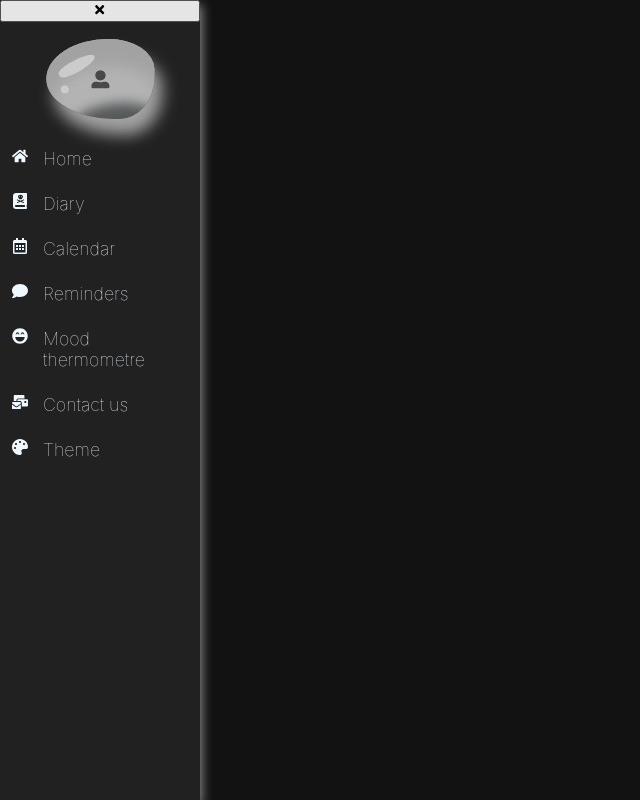
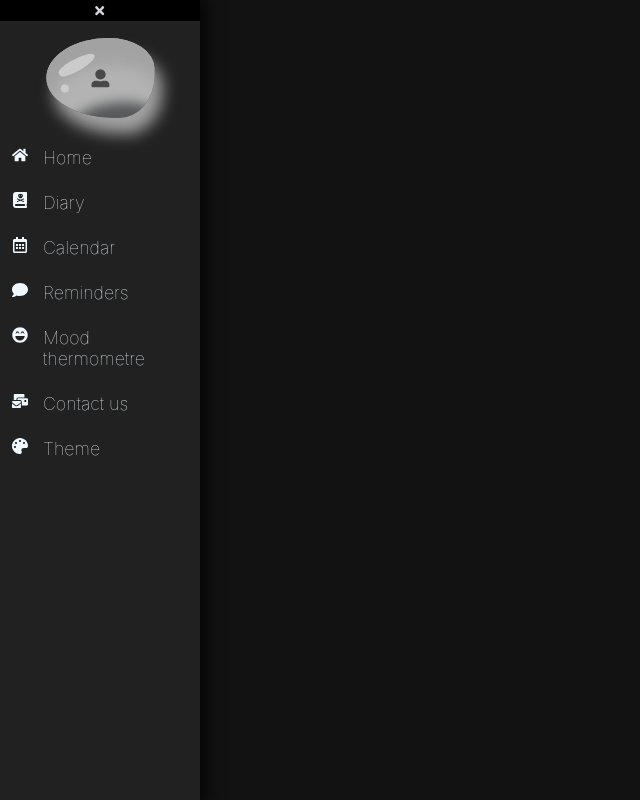
Before and after one commit to navidasaman/diary-app, a React (Create React App) app: page / in a window 1280 px wide. Shown: the whole page, without its empty margins (0-640 px from the left). Built offline with nearby package versions, Linux system fonts and the light colour scheme.

Commit message:
Added more theme colors to the sidebar

```diff
--- a/src/components/Sidebar.tsx
+++ b/src/components/Sidebar.tsx
@@ -16,7 +16,12 @@ function Sidebar() {
   };
 
   const toggleTheme = () =>{
-    setTheme((curr) => (curr === 'dark' ? 'light' : 'dark'));
+    setTheme((curr) => (
+      curr === 'dark' ? 'light' :
+      curr === 'light' ? 'greenblue' :
+      curr === 'greenblue' ? 'purple' :
+      'dark'
+    ));
   };
 
   /* the useEffect hook is used alongside an event listener to automatically collapse
--- a/src/css/Sidebar.css
+++ b/src/css/Sidebar.css
@@ -7,7 +7,7 @@
     transition: width 0.7s ease;
     font-weight: 100;
     z-index: 1000;
-    box-shadow: 2px 5px 10px #888888;
+    box-shadow: 6px 1px 15px 1px rgba(0, 0, 0, 0.8);
   }
 
   .SidebarList :hover {
@@ -100,6 +100,13 @@
     width:100%;
     text-align: center;
     cursor: pointer;
+    background-color: black;
+    color: #d2d3db;
+    border: none;
+    display: flex;
+    justify-content: center;
+    align-items: center;
+    padding:2%;
   }
 
   div.Sidebar {
@@ -110,4 +117,16 @@
   div.Sidebar.light {
     background-color: #d2d3db;
     color:#121212;
+    box-shadow: 6px 1px 15px 1px rgba(246, 239, 229, 0.333);
+
   }
+
+  div.Sidebar.greenblue {
+    background-color: #007db323;
+    color: antiquewhite;
+  }
+
+  div.Sidebar.purple {
+    background-color: #ba68c865;
+    color: antiquewhite
+  }
```
